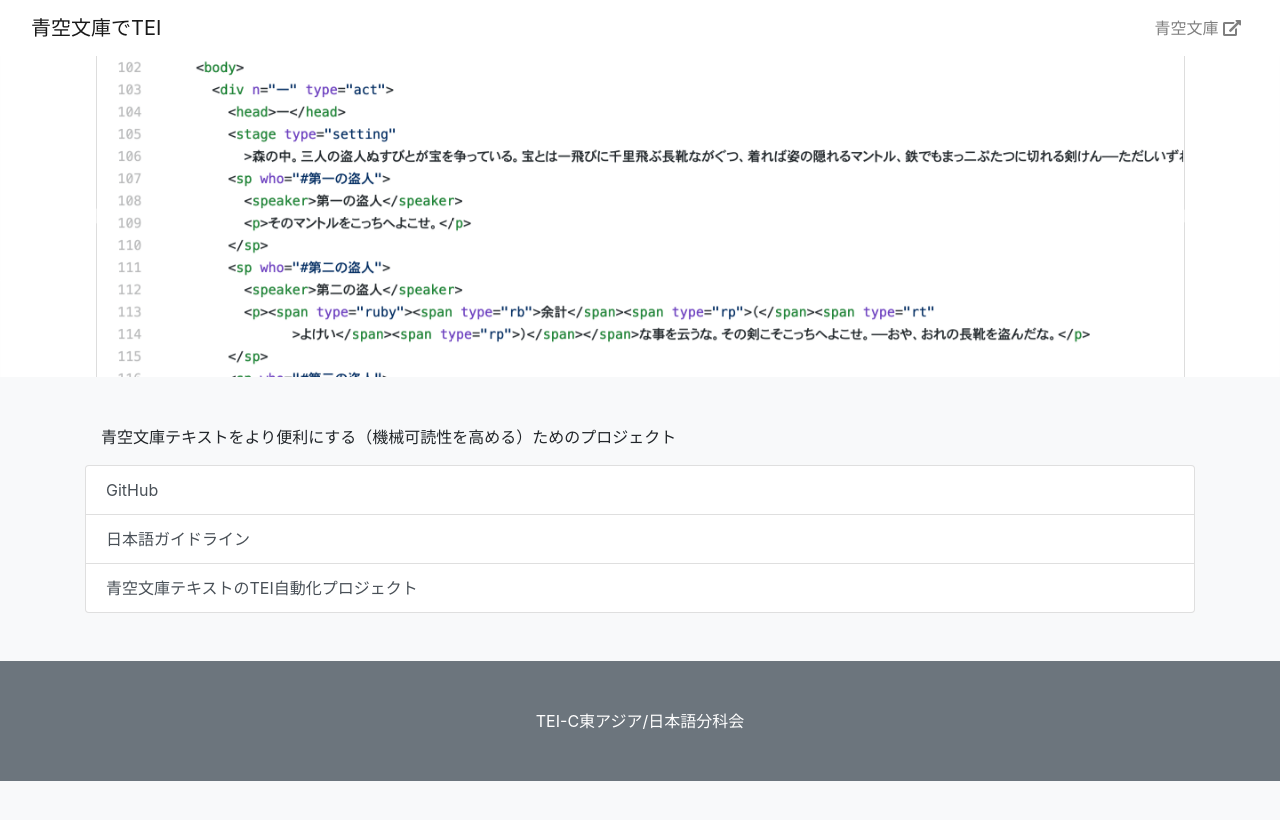
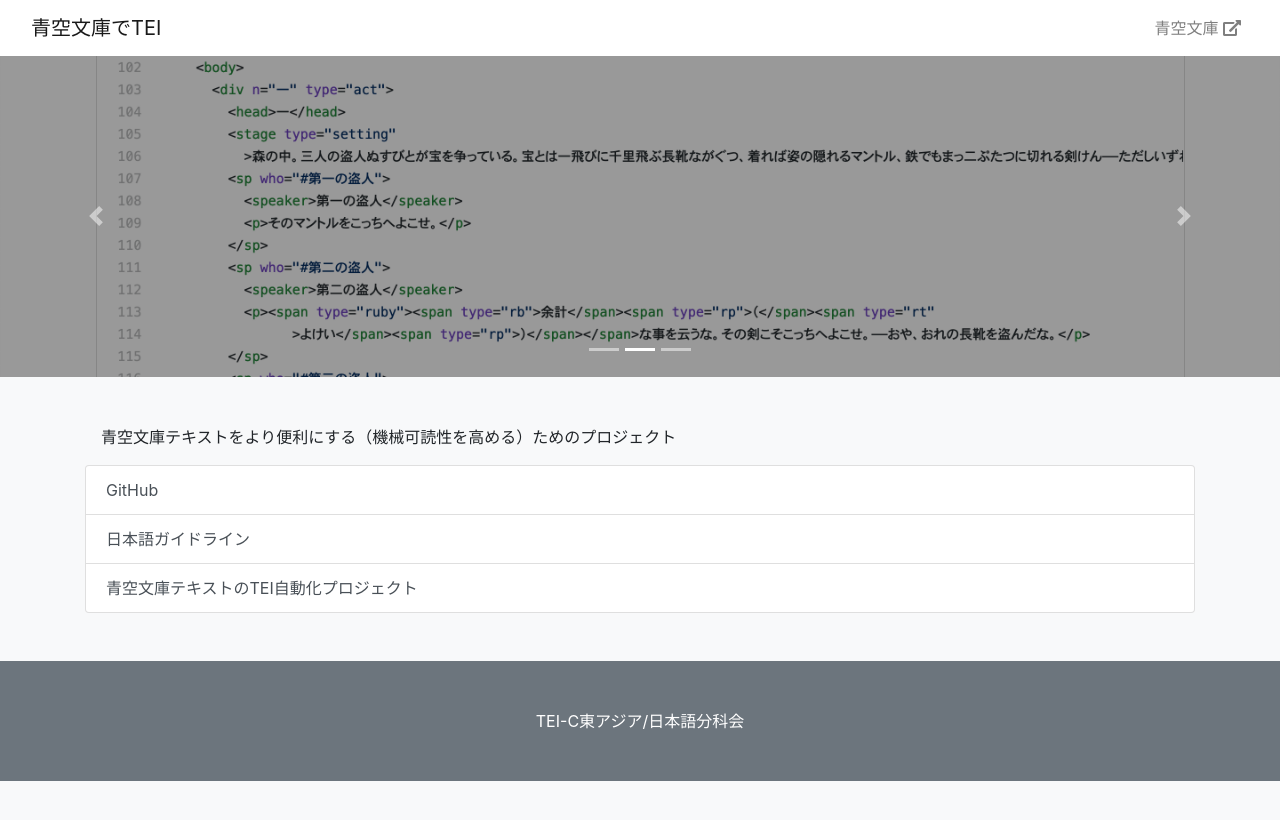
Before and after one commit to TEI-EAJ/aozora_tei, a Jekyll site: the page built from docs/index.html, in a window 1280 px wide. Shown: the top 820 px of the page. Built offline with Jekyll 4.4.1, drawn with Linux system fonts in a browser that asks for light colours.

Commit message:
update css

```diff
--- a/docs/index.html
+++ b/docs/index.html
@@ -1,6 +1,17 @@
 ---
 layout: default
 ---
+
+<style>
+.filter {
+  background: #000;
+}
+
+.filter-img {
+  display: block;
+  opacity: .6;
+}
+</style>
 
 <div class="bd-example">
   <div id="carouselExampleCaptions" class="carousel slide" data-ride="carousel">
@@ -10,14 +21,14 @@ layout: default
       <li data-target="#carouselExampleCaptions" data-slide-to="2"></li>
     </ol>
     <div class="carousel-inner">
-      <div class="carousel-item active">
-        <img src="assets/images/0003.png" class="d-block w-100" alt="...">
+      <div class="filter carousel-item active">
+        <img src="assets/images/0003.png" class="d-block w-100 filter-img" alt="...">
       </div>
-      <div class="carousel-item">
-        <img src="assets/images/0002.png" class="d-block w-100" alt="...">
+      <div class="filter carousel-item">
+        <img src="assets/images/0002.png" class="d-block w-100 filter-img" alt="...">
       </div>
-      <div class="carousel-item">
-        <img src="assets/images/0001.png" class="d-block w-100" alt="...">
+      <div class="filter carousel-item">
+        <img src="assets/images/0001.png" class="d-block w-100 filter-img" alt="...">
       </div>
     </div>
     <a class="carousel-control-prev" href="#carouselExampleCaptions" role="button" data-slide="prev">
```
